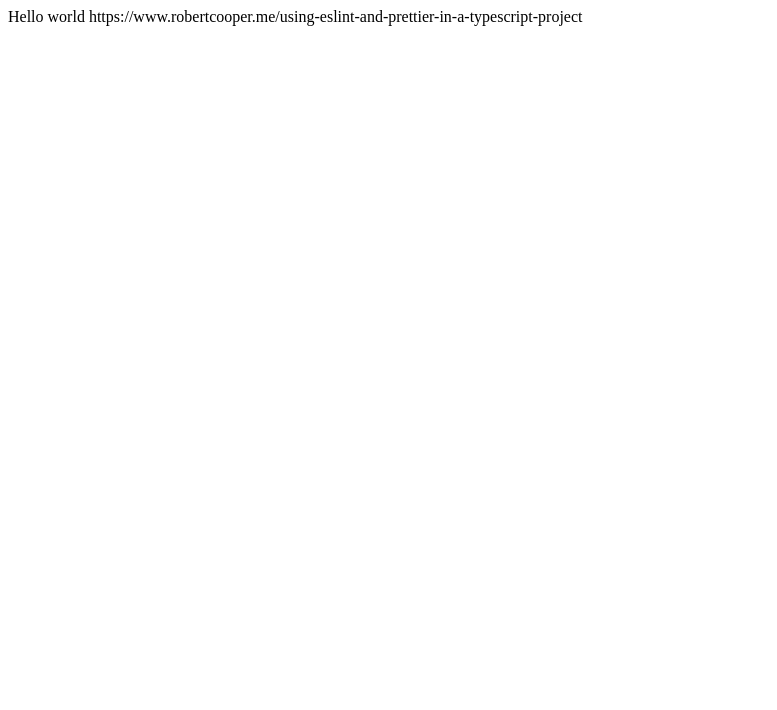
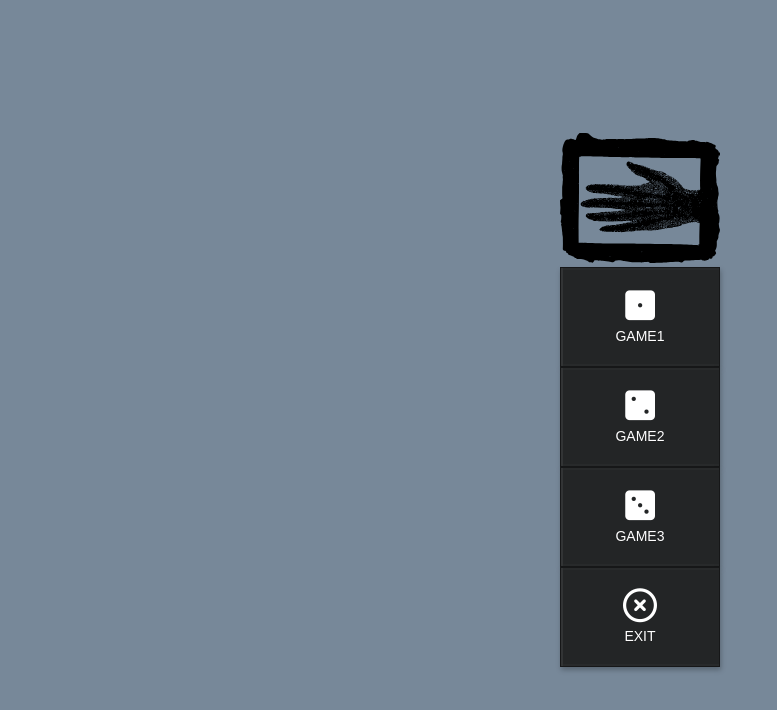
Before and after one commit to Robbancss/Shoot-em-Up, a website built with Parcel: page src/index.html in a window 1280 px wide. Shown: the whole page, without its empty margins (0-777 px from the left). Built offline with nearby package versions, Linux system fonts and the light colour scheme.

Commit message:
Menu added and centered

```diff
--- a/src/index.html
+++ b/src/index.html
@@ -4,18 +4,39 @@
 <head>
   <meta charset="UTF-8">
   <meta name="viewport" content="width=device-width, initial-scale=1.0">
+  <title>Shoot 'em Up</title>
+
   <link rel="stylesheet" type="text/css" href="style.css">
-  <title>Shoot 'em Up</title>
+  <script src="https://kit.fontawesome.com/bd84795e49.js" crossorigin="anonymous"></script>
+
 </head>
 
 <body>
-  Hello world
 
-  https://www.robertcooper.me/using-eslint-and-prettier-in-a-typescript-project
+  <nav class="centralize">
+    <div class="menu-navigation">
+      <div>
+        <img src="./assets/images/hand_logo.svg" alt="hand logo svg" width="160px">
+      </div>
+      <a href="#">
+        <i class="fas fa-dice-one"></i>
+        <span>GAME1</span>
+      </a>
+      <a href="#">
+        <i class="fas fa-dice-two"></i>
+        <span>GAME2</span>
+      </a>
+      <a href="#">
+        <i class="fas fa-dice-three"></i>
+        <span>GAME3</span>
+      </a>
+      <a href="https://en.wikipedia.org/wiki/List_of_individual_dogs">
+        <i class="far fa-times-circle"></i>
+        <span>EXIT</span>
+      </a>
+    </div>
+  </div>
 
-  <script type="module">
-    // import dep from './main.ts'
-  </script>
   <script src="./main.ts"></script>
 </body>
 
--- a/src/style.css
+++ b/src/style.css
@@ -0,0 +1,71 @@
+* {
+  box-sizing: border-box;
+}
+
+html, body {
+  width: 100%;
+  height: 100%;
+}
+
+body {
+  width: inherit;
+  min-height: inherit;
+  margin: 0;
+  padding: 0;
+  font-family: Arial, Helvetica, sans-serif;
+}
+
+.centralize {
+  display: grid;
+  place-items: center;
+  background-color: lightslategray;
+  min-width: 800px;
+  min-height: 600px;
+  width: 100%;
+  height: 100%;
+}
+
+.menu-navigation {
+  display: flex;
+  flex-direction: column;
+  text-align: center;
+}
+
+.menu-navigation a {
+  width: 160px;
+  height: 100px;
+  background-color: #232526;
+  border: 1px solid #161718;
+  box-shadow: 1px 3px 5px 0 rgba(0, 0, 0, 0.26);
+  color: white;
+  display: flex;
+  flex-direction: column;
+  align-items: center;
+  justify-content: center;
+  text-decoration: none;
+}
+
+.menu-navigation a:hover {
+  background-color: #2e3031;
+}
+
+.menu-navigation a:active {
+  color: lightskyblue;
+}
+
+.menu-navigation a:not(:active) {
+  box-shadow:	1px 3px 5px 0 rgba(0, 0, 0, 0.26),
+  inset 2px 0 0 #323435,
+  inset 0 -2px 0 #282a2b,
+  inset 0 2px 0 #282a2b;
+}
+
+.menu-navigation a i {
+  font-size: 34px;
+}
+
+.menu-navigation a span {
+  text-shadow: 0 1px 1px rgba(0, 0, 0, 0.1);
+  font-size: 14px;
+  padding-top: 5px;
+}
```
Also changed, not shown: src/assets/images/hand_logo.svg (added).
